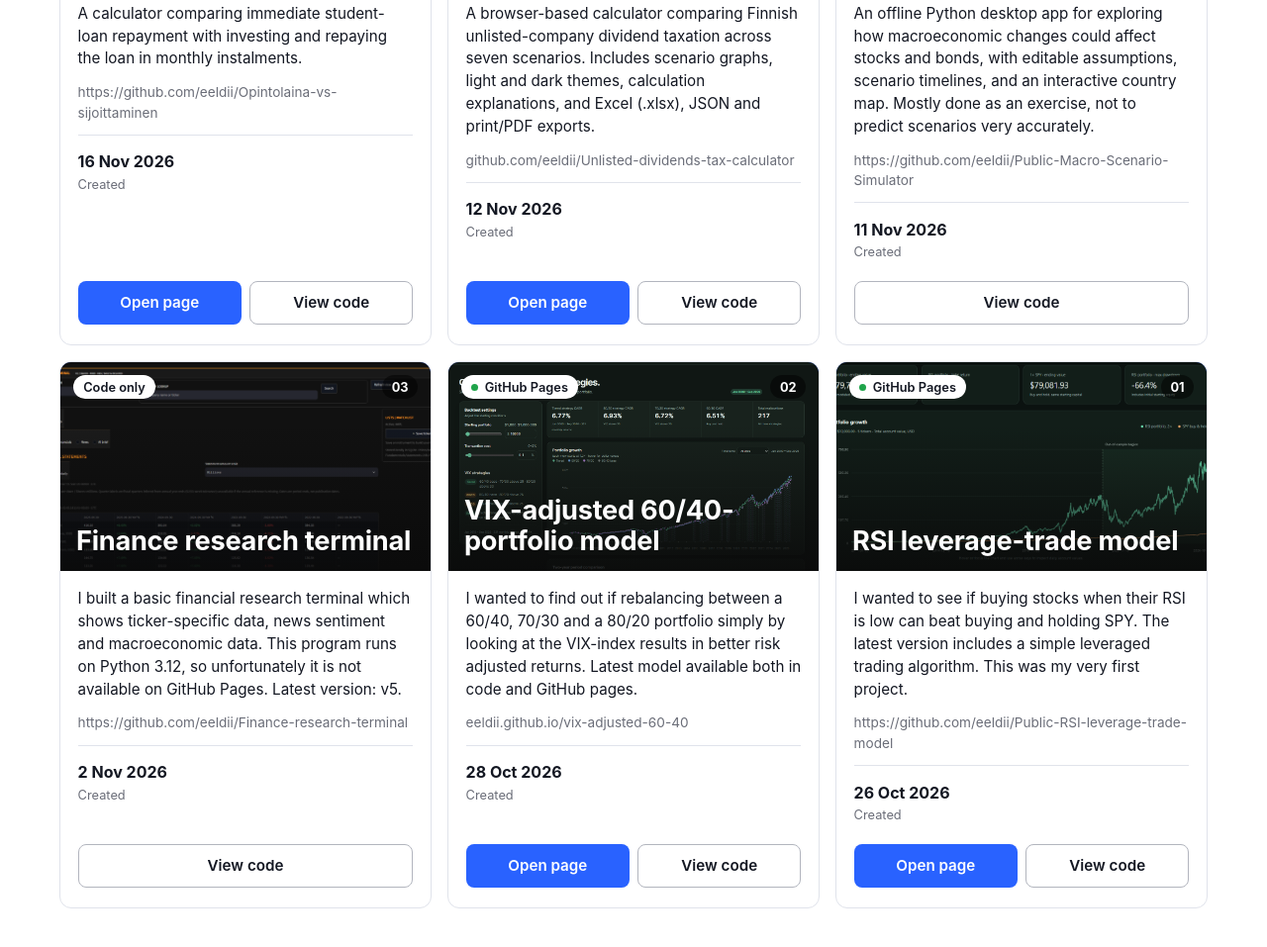
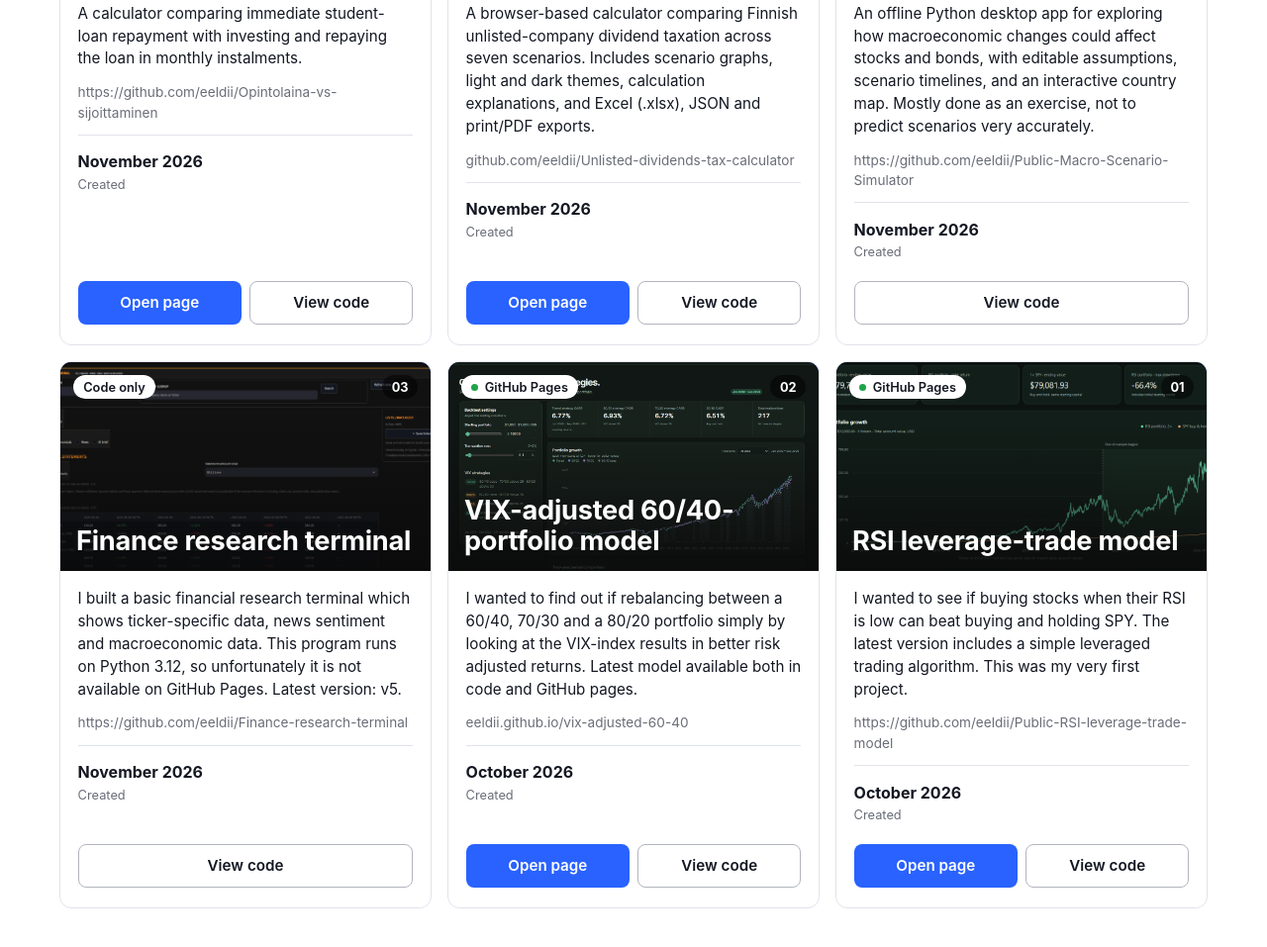
Before and after one commit to eeldii/eeldii.github.io, a plain HTML site: page index.html in a window 1280 px wide. Shown: the part 870-1827 px from the top of the page at 99% size. Drawn offline with Linux system fonts and the light colour scheme; a web font is replaced by a local one.

Commit message:
Show month and year on project cards and add a gentle background drift

```diff
--- a/index.html
+++ b/index.html
@@ -99,6 +99,28 @@
       font-size: 16px;
       line-height: 1.5;
       -webkit-font-smoothing: antialiased;
+    }
+
+    body { isolation: isolate; }
+
+    body::before {
+      content: "";
+      position: fixed;
+      inset: -6%;
+      z-index: -1;
+      pointer-events: none;
+      background:
+        radial-gradient(ellipse at 12% 24%, rgba(41, 98, 255, 0.13), transparent 42%),
+        radial-gradient(ellipse at 88% 70%, rgba(44, 176, 190, 0.10), transparent 45%);
+    }
+
+    @media (prefers-reduced-motion: no-preference) {
+      body::before { animation: ambient-drift 22s ease-in-out infinite alternate; }
+    }
+
+    @keyframes ambient-drift {
+      from { transform: translate(-3%, 2%); }
+      to { transform: translate(3%, -2%); }
     }
 
     a { color: inherit; }
@@ -478,7 +500,7 @@
             <p class="desc">A calculator comparing immediate student-loan repayment with investing and repaying the loan in monthly instalments.</p>
             <p class="url">https://github.com/eeldii/Opintolaina-vs-sijoittaminen</p>
             <dl class="stats">
-              <div><dt>Created</dt><dd><time datetime="2026-11-16">2026-11-16</time></dd></div>
+              <div><dt>Created</dt><dd><time datetime="2026-11-16">November 2026</time></dd></div>
             </dl>
             <div class="actions">
               <a class="btn btn-primary" href="https://eeldii.github.io/Opintolaina-vs-sijoittaminen/">Open page</a>
@@ -497,7 +519,7 @@
             <p class="desc">A browser-based calculator comparing Finnish unlisted-company dividend taxation across seven scenarios. Includes scenario graphs, light and dark themes, calculation explanations, and Excel (.xlsx), JSON and print/PDF exports.</p>
             <p class="url">github.com/eeldii/Unlisted-dividends-tax-calculator</p>
             <dl class="stats">
-              <div><dt>Created</dt><dd><time datetime="2026-11-12">2026-11-12</time></dd></div>
+              <div><dt>Created</dt><dd><time datetime="2026-11-12">November 2026</time></dd></div>
             </dl>
             <div class="actions">
               <a class="btn btn-primary" href="https://eeldii.github.io/Unlisted-dividends-tax-calculator/">Open page</a>
@@ -516,7 +538,7 @@
             <p class="desc">An offline Python desktop app for exploring how macroeconomic changes could affect stocks and bonds, with editable assumptions, scenario timelines, and an interactive country map. Mostly done as an exercise, not to predict scenarios very accurately.</p>
             <p class="url">https://github.com/eeldii/Public-Macro-Scenario-Simulator</p>
             <dl class="stats">
-              <div><dt>Created</dt><dd><time datetime="2026-11-11">2026-11-1</time></dd></div>
+              <div><dt>Created</dt><dd><time datetime="2026-11-11">November 2026</time></dd></div>
             </dl>
             <div class="actions">
               <a class="btn btn-outline" href="https://github.com/eeldii/Public-Macro-Scenario-Simulator">View code</a>
@@ -534,7 +556,7 @@
             <p class="desc">I built a basic financial research terminal which shows ticker-specific data, news sentiment and macroeconomic data. This program runs on Python 3.12, so unfortunately it is not available on GitHub Pages. Latest version: v5.</p>
             <p class="url">https://github.com/eeldii/Finance-research-terminal</p>
             <dl class="stats">
-              <div><dt>Created</dt><dd><time datetime="2026-11-02">2026-11-02</time></dd></div>
+              <div><dt>Created</dt><dd><time datetime="2026-11-02">November 2026</time></dd></div>
             </dl>
             <div class="actions">
               <a class="btn btn-outline" href="https://github.com/eeldii/Finance-research-terminal">View code</a>
@@ -553,7 +575,7 @@
             <p class="desc">I wanted to find out if rebalancing between a 60/40, 70/30 and a 80/20 portfolio simply by looking at the VIX-index results in better risk adjusted returns. Latest model available both in code and GitHub pages.</p>
             <p class="url">eeldii.github.io/vix-adjusted-60-40</p>
             <dl class="stats">
-              <div><dt>Created</dt><dd><time datetime="2026-10-28">2026-10-28</time></dd></div>
+              <div><dt>Created</dt><dd><time datetime="2026-10-28">October 2026</time></dd></div>
             </dl>
             <div class="actions">
               <a class="btn btn-primary" href="https://eeldii.github.io/Public-VIX-60-40/">Open page</a>
@@ -573,7 +595,7 @@
             <p class="desc">I wanted to see if buying stocks when their RSI is low can beat buying and holding SPY. The latest version includes a simple leveraged trading algorithm. This was my very first project.</p>
             <p class="url">https://github.com/eeldii/Public-RSI-leverage-trade-model</p>
             <dl class="stats">
-              <div><dt>Created</dt><dd><time datetime="2026-10-26">2026-10-26</time></dd></div>
+              <div><dt>Created</dt><dd><time datetime="2026-10-26">October 2026</time></dd></div>
             </dl>
             <div class="actions">
               <a class="btn btn-primary" href="https://eeldii.github.io/Public-RSI-leverage-trade-model/">Open page</a>
@@ -765,7 +787,7 @@
       document.getElementById('breakdown').textContent = parts.join(', ');
 
       // Format the creation dates
-      var dateFormat = new Intl.DateTimeFormat('en-GB', { day: 'numeric', month: 'short', year: 'numeric', timeZone: 'UTC' });
+      var dateFormat = new Intl.DateTimeFormat('en-GB', { month: 'long', year: 'numeric', timeZone: 'UTC' });
       cards.forEach(function (card) {
         var time = card.querySelector('time');
         if (time) {
```
